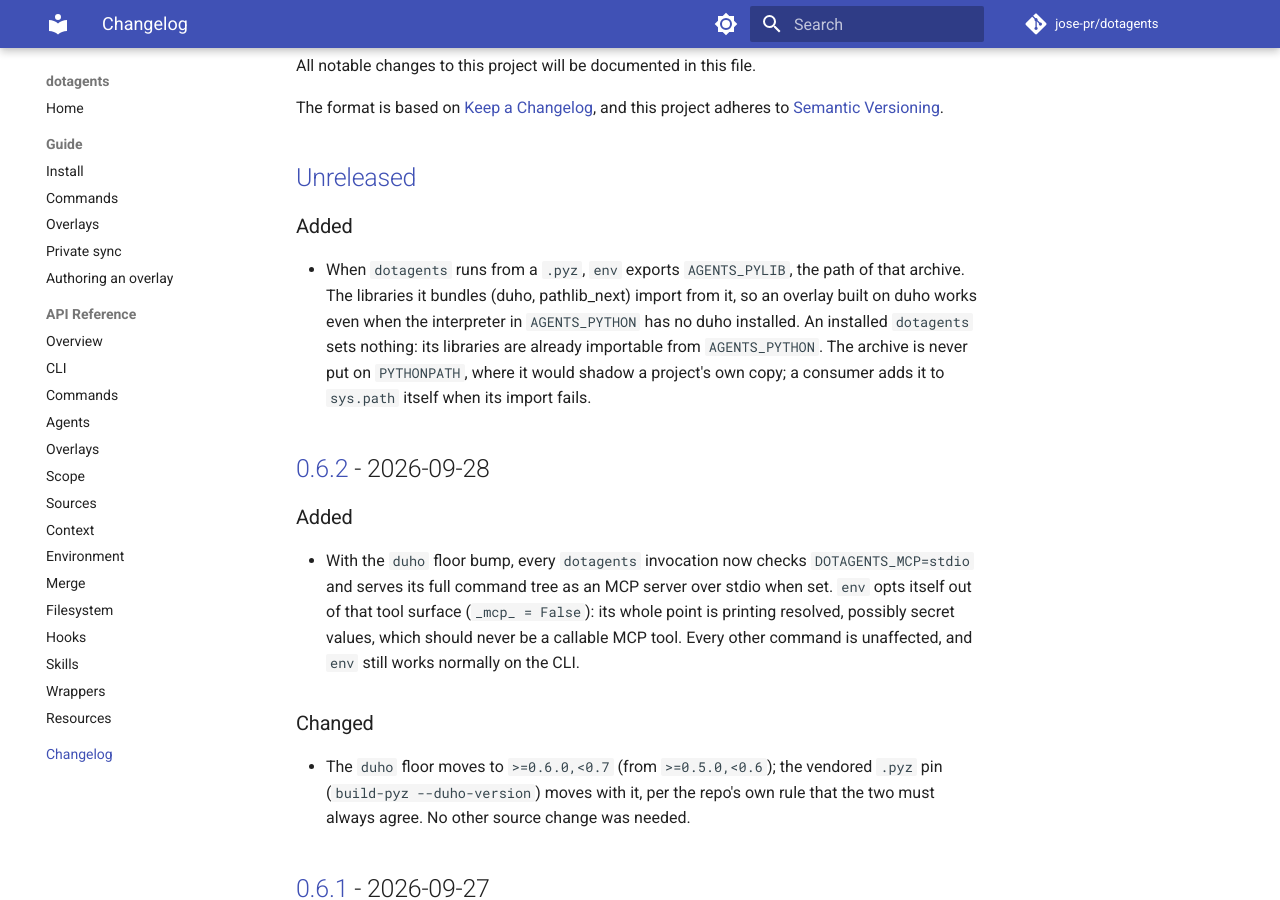
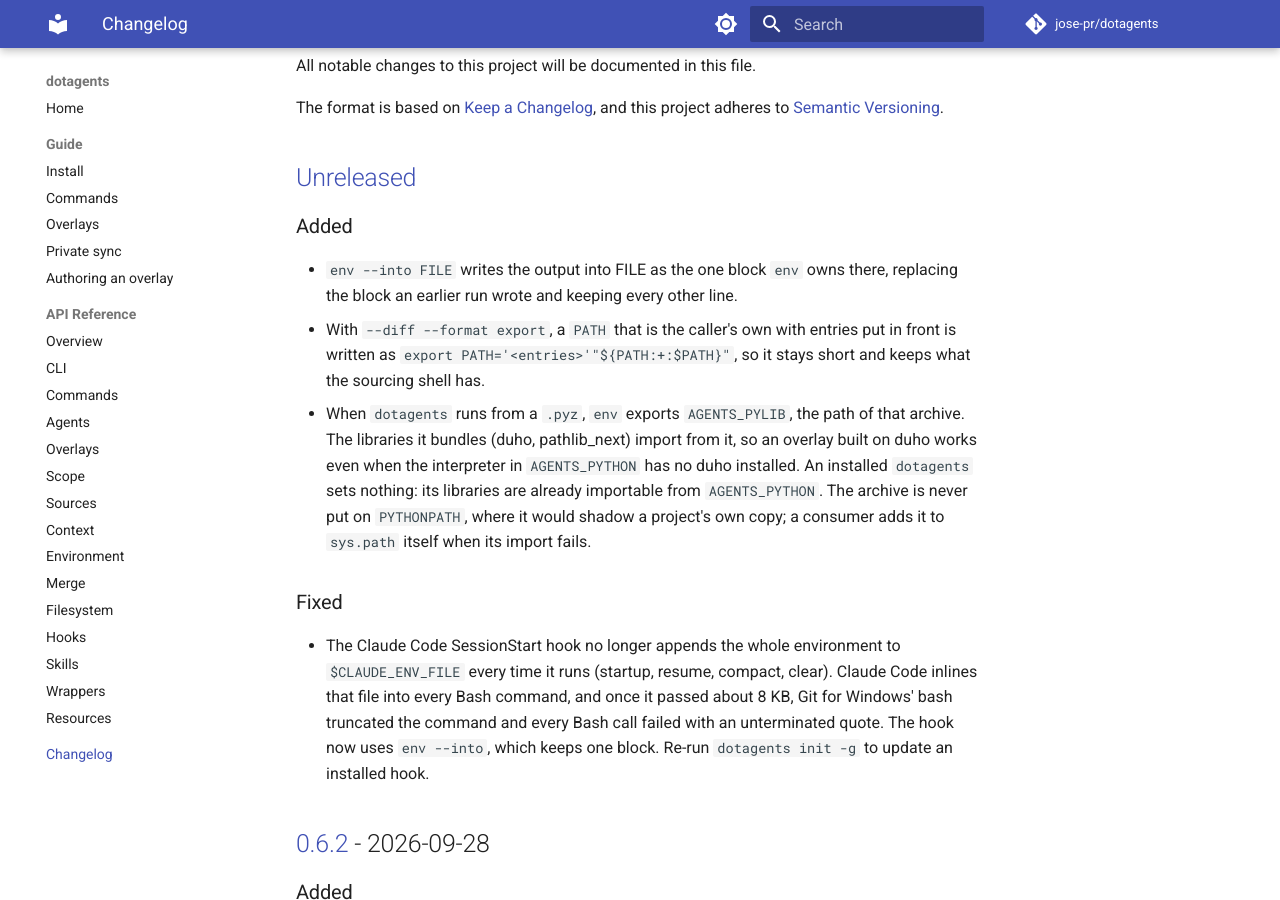
Before and after one commit to jose-pr/dotagents, an MkDocs documentation site: the page built from docs/changelog.md, in a window 1280 px wide and 900 px high, scrolled down 208 px. Built offline with MkDocs 1.6.1 and Material for MkDocs 9.7.7, drawn with Linux system fonts in a browser that asks for light colours; comment, search, counter and statistics services are not loaded.

Commit message:
docs: document env --into and the hook's one-block env file

```diff
--- a/CHANGELOG.md
+++ b/CHANGELOG.md
@@ -9,6 +9,11 @@ and this project adheres to [Semantic Versioning](https://semver.org/).
 
 ### Added
 
+- `env --into FILE` writes the output into FILE as the one block `env` owns
+  there, replacing the block an earlier run wrote and keeping every other line.
+- With `--diff --format export`, a `PATH` that is the caller's own with entries
+  put in front is written as `export PATH='<entries>'"${PATH:+:$PATH}"`, so it
+  stays short and keeps what the sourcing shell has.
 - When `dotagents` runs from a `.pyz`, `env` exports `AGENTS_PYLIB`, the path
   of that archive. The libraries it bundles (duho, pathlib_next) import from
   it, so an overlay built on duho works even when the interpreter in
@@ -16,6 +21,15 @@ and this project adheres to [Semantic Versioning](https://semver.org/).
   its libraries are already importable from `AGENTS_PYTHON`. The archive is
   never put on `PYTHONPATH`, where it would shadow a project's own copy; a
   consumer adds it to `sys.path` itself when its import fails.
+
+### Fixed
+
+- The Claude Code SessionStart hook no longer appends the whole environment to
+  `$CLAUDE_ENV_FILE` every time it runs (startup, resume, compact, clear). Claude
+  Code inlines that file into every Bash command, and once it passed about 8 KB,
+  Git for Windows' bash truncated the command and every Bash call failed with an
+  unterminated quote. The hook now uses `env --into`, which keeps one block.
+  Re-run `dotagents init -g` to update an installed hook.
 
 ## [0.6.2] - 2026-09-28
 
```
Also changed, not shown: docs/guide/commands.md (+6 -1 lines), src/dotagents/AGENTS.md (+8 -1 lines).
